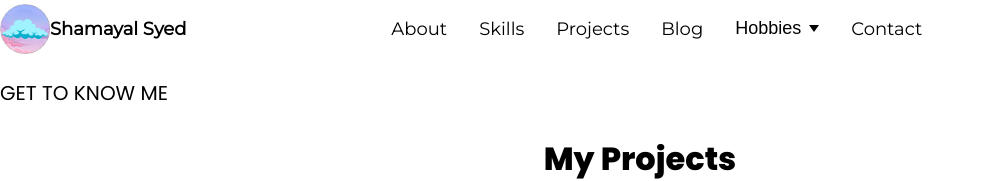
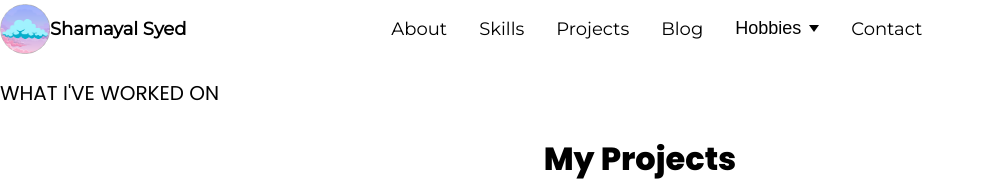
Before and after one commit to Shamayal/personal-website, a React (Create React App) app: page /projects in a window 1280 px wide. Shown: the top 181 px of the page, without its empty margins (0-985 px from the left). Built offline with nearby package versions, Linux system fonts and the light colour scheme.

Commit message:
added subheading

```diff
--- a/src/components/Projects.jsx
+++ b/src/components/Projects.jsx
@@ -3,7 +3,7 @@
 const Projects = () => {
   return (
     <div>
-      <p className="poppins-400-font">GET TO KNOW ME</p>
+      <p className="poppins-400-font">WHAT I'VE WORKED ON</p>
       <h2 className="poppins-800-font">My Projects</h2>
 
       <h2>Frog Finance</h2>
```
